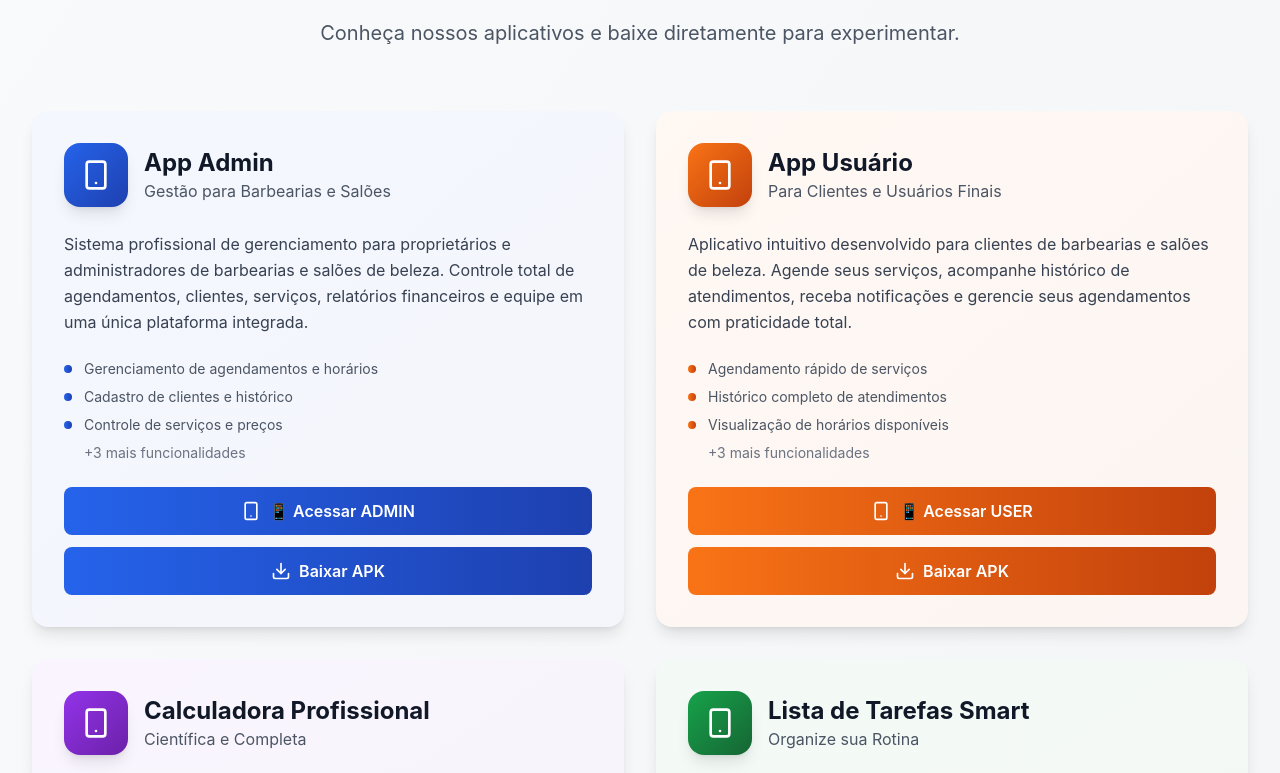
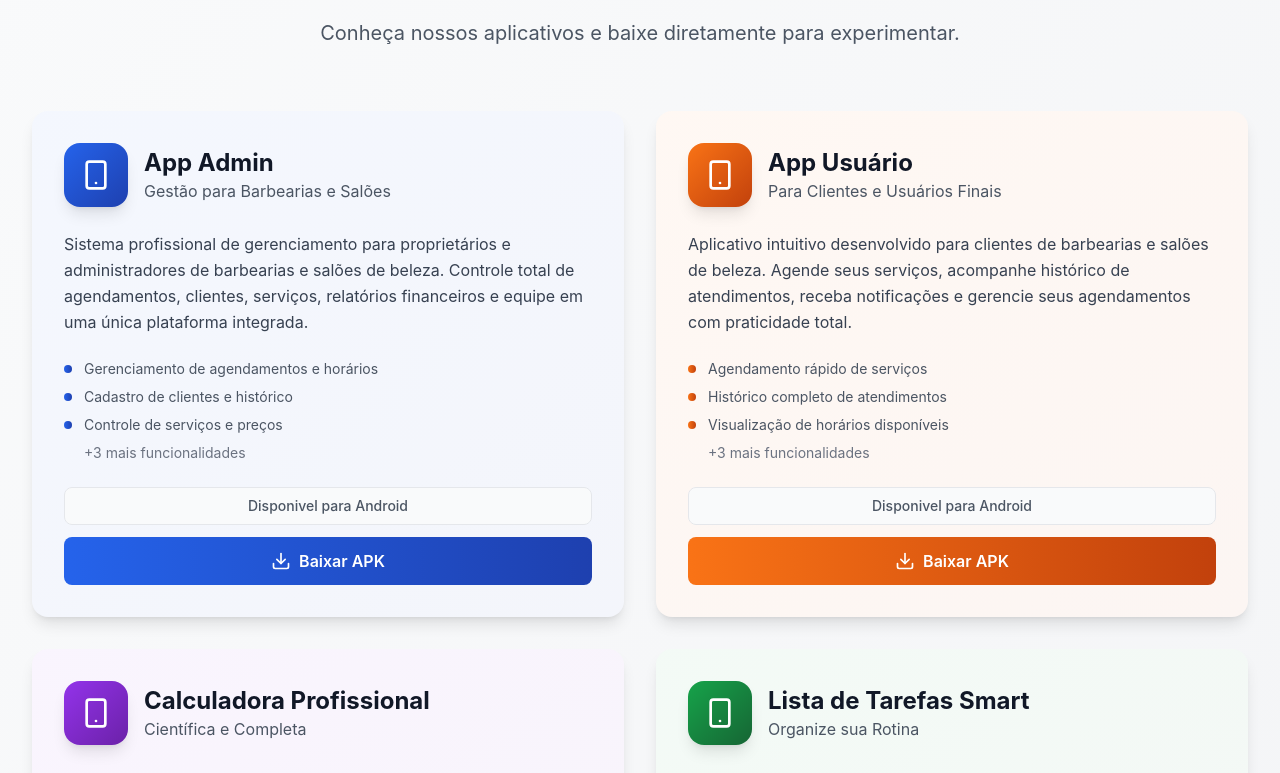
Before and after one commit to Donizete19/scorpionstech-site, a Next.js app: page / in a window 1280 px wide. Shown: the part 2595-3368 px from the top of the page. Built offline with nearby package versions, Linux system fonts and the light colour scheme.

Commit message:
Atualiza links dos apps e adiciona estrategia de crescimento

```diff
--- a/components/AppShowcase.tsx
+++ b/components/AppShowcase.tsx
@@ -11,8 +11,7 @@ const AppShowcase = () => {
       subtitle: 'Gestão para Barbearias e Salões',
       description: 'Sistema profissional de gerenciamento para proprietários e administradores de barbearias e salões de beleza. Controle total de agendamentos, clientes, serviços, relatórios financeiros e equipe em uma única plataforma integrada.',
       color: 'from-blue-600 to-blue-800',
-      apkUrl: '/techscorpion-admin.apk', // APK disponível para download
-      webUrl: 'https://techscorpion-app-b4f30.web.app/admin', // Acesso Web - Barbeiros/Administradores
+      apkUrl: 'https://play.google.com/store/apps/details?id=com.techscorpion.admin',
       playStoreUrl: '', // opcional
       features: [
         'Gerenciamento de agendamentos e horários',
@@ -32,8 +31,7 @@ const AppShowcase = () => {
       subtitle: 'Para Clientes e Usuários Finais',
       description: 'Aplicativo intuitivo desenvolvido para clientes de barbearias e salões de beleza. Agende seus serviços, acompanhe histórico de atendimentos, receba notificações e gerencie seus agendamentos com praticidade total.',
       color: 'from-orange-500 to-orange-700',
-      apkUrl: '/techscorpion-user.apk', // APK disponível para download
-      webUrl: 'https://techscorpion-app-b4f30.web.app/user', // Acesso Web - Clientes
+      apkUrl: 'https://play.google.com/store/apps/details?id=com.techscorpion.app',
       playStoreUrl: '', // opcional
       features: [
         'Agendamento rápido de serviços',
@@ -150,12 +148,12 @@ const AppShowcase = () => {
             {apps.map((app) => (
             <div
               key={app.id}
-              className="group relative bg-white rounded-2xl shadow-lg hover:shadow-2xl transition-all duration-500 overflow-hidden transform hover:scale-105"
+              className="group relative h-full bg-white rounded-2xl shadow-lg hover:shadow-2xl transition-all duration-500 overflow-hidden transform hover:scale-105"
             >
               {/* Background Gradient */}
               <div className={`absolute inset-0 bg-gradient-to-br ${app.color} opacity-5 group-hover:opacity-10 transition-opacity`}></div>
 
-              <div className="relative p-8">
+              <div className="relative flex h-full flex-col p-8">
                 {/* App Icon */}
                 <div className="flex items-center mb-6">
                   <div className={`w-16 h-16 bg-gradient-to-br ${app.color} rounded-2xl flex items-center justify-center shadow-lg`}>
@@ -171,7 +169,7 @@ const AppShowcase = () => {
                 <p className="text-gray-700 mb-6 leading-relaxed">{app.description}</p>
 
                 {/* Features */}
-                <div className="space-y-2 mb-6">
+                <div className="space-y-2 mb-6 flex-1">
                   {app.features.slice(0, 3).map((feature: string, index: number) => (
                     <div key={index} className="flex items-center text-sm text-gray-600">
                       <div className={`w-2 h-2 bg-gradient-to-r ${app.color} rounded-full mr-3`}></div>
@@ -186,7 +184,12 @@ const AppShowcase = () => {
                 </div>
 
                 {/* CTAs */}
-                <div className="space-y-3">
+                <div className="mt-auto space-y-3">
+                  {!app.webUrl && app.apkUrl && (
+                    <div className="flex items-center justify-center rounded-lg border border-gray-200 bg-gray-50 px-4 py-2 text-sm font-medium text-gray-600">
+                      Disponivel para Android
+                    </div>
+                  )}
                   {app.webUrl && (
                     <a
                       href={app.webUrl}
@@ -195,9 +198,7 @@ const AppShowcase = () => {
                       className={`flex items-center justify-center bg-gradient-to-r ${app.color} text-white font-semibold py-3 px-4 rounded-lg transition-all duration-300 transform hover:scale-105`}
                     >
                       <Smartphone className="w-5 h-5 mr-2" />
-                      {app.id === 'admin-app' ? '📱 Acessar ADMIN' :
-                       app.id === 'user-app' ? '📱 Acessar USER' :
-                       app.id === 'calculadora-app' ? '🧮 Usar Calculadora' :
+                      {app.id === 'calculadora-app' ? '🧮 Usar Calculadora' :
                        app.id === 'tarefas-app' ? '✅ Usar Lista de Tarefas' :
                        app.id === 'portfolio-app' ? '💼 Ver Portfólio' :
                        app.id === 'agendamento-app' ? '📅 Fazer Agendamento' :
```
Also changed, not shown: 1 other file (tests, documents, lock files or other folders).
